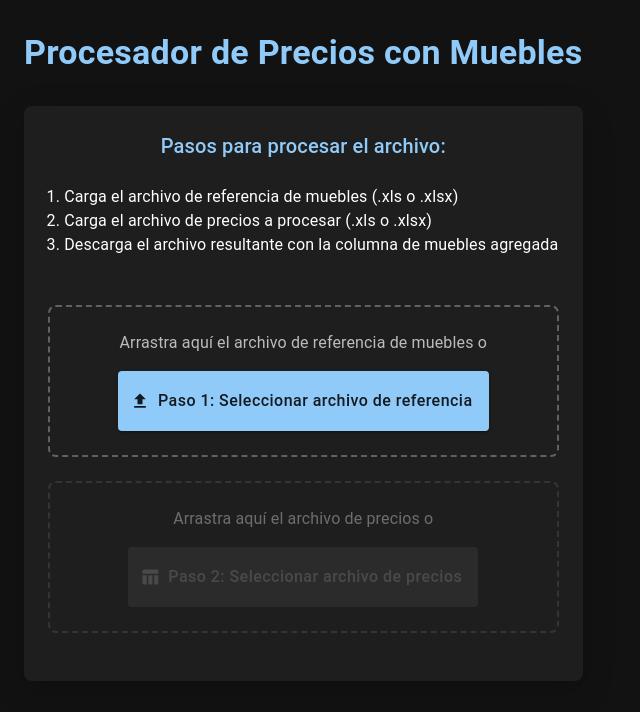
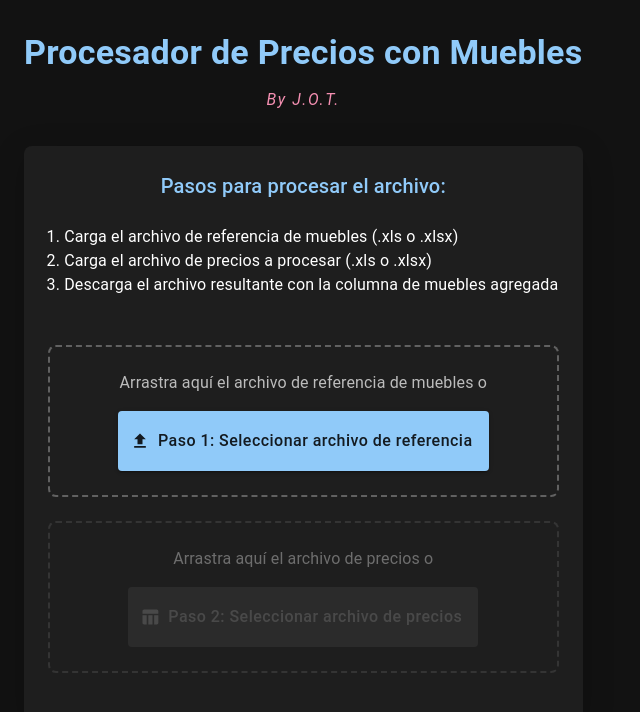
Before and after one commit to JorgeTrip/Agregar_mueble_actualizacion_precio, a React (Vite) app: page / in a window 1280 px wide. Shown: the top 712 px of the page, without its empty margins (0-640 px from the left). Built offline with nearby package versions, Linux system fonts and the light colour scheme.

Commit message:
Agrego marca personal "By J.O.T."

```diff
--- a/src/App.jsx
+++ b/src/App.jsx
@@ -72,20 +72,30 @@ function App() {
             width: '100%'
           }}
         >
+          <Box sx={{ textAlign: 'center', mb: 4, mt: 4 }}>
             <Typography
               variant="h4"
               component="h1"
               gutterBottom
               sx={{
-              mt: 4,
-              mb: 4,
                 color: '#90caf9',
                 fontWeight: 'bold',
-              textAlign: 'center'
               }}
             >
               Procesador de Precios con Muebles
             </Typography>
+            <Typography
+              variant="subtitle1"
+              sx={{
+                color: '#f48fb1',
+                fontStyle: 'italic',
+                letterSpacing: '0.1em',
+                mt: 1
+              }}
+            >
+              By J.O.T.
+            </Typography>
+          </Box>
           <FileProcessor />
         </Container>
       </Box>
```
Lines whose indentation alone changed are shown as unchanged.
